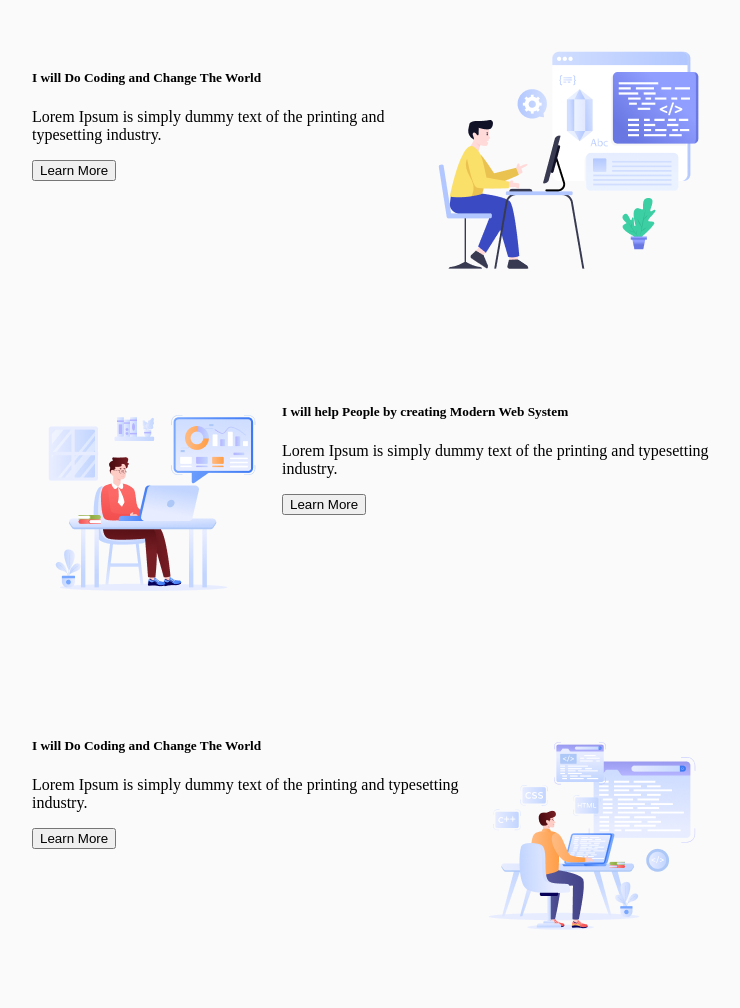
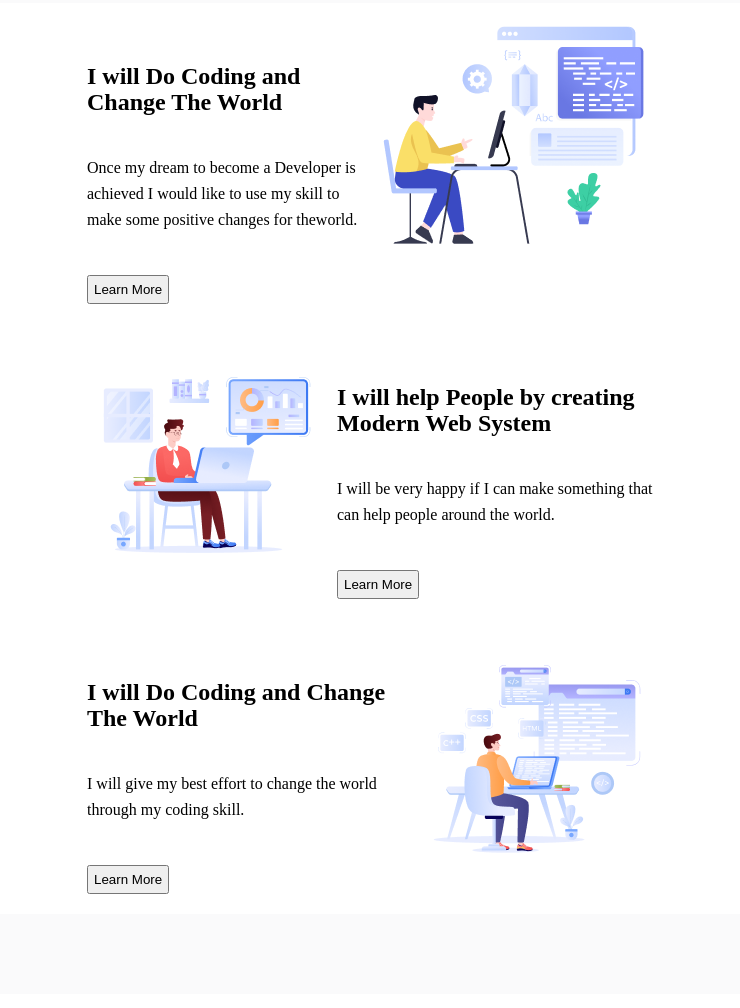
Before and after one commit to MushfikhaJyoti/my-first-PH-assignment, a plain HTML site: page index.html in a window 1280 px wide. Shown: the part 932-1940 px from the top of the page, without its empty margins (268-1008 px from the left). Drawn offline with Linux system fonts and the light colour scheme; a web font is replaced by a local one.

Commit message:
my motive section completed

```diff
--- a/Style/style.css
+++ b/Style/style.css
@@ -58,13 +58,23 @@
   background-color: #fafafb;
   margin: 85px 150px;
   padding: 80px 97px;
+  border-radius: 16px;
+}
+h5{
+  font-weight: bold;
+  font-size: 24px;
 }
 
 .layers{
+  background-color: #FFFFFF;
+  line-height: 26px;
   display: flex;
   justify-content: space-around;
   gap: 10px;
-  padding: 45px 45px;
+  padding: 20px 100px;
+}
+button{
+  padding: 5px;
 }
 
 /* inspiration sec styling */
--- a/index.html
+++ b/index.html
@@ -31,20 +31,20 @@
             <div class="motive-content">
                 <div class="first-content layers">
                     <div><h5>I will Do Coding and Change The World</h5>
-                        <p>Lorem Ipsum is simply dummy text of the printing and typesetting industry.</p>
+                        <p>Once my dream to become a Developer is achieved I would like to use my skill to make some positive changes for theworld.</p> <br>
                         <button>Learn More</button></div>
                     <div><img src="assets/Layer_1.png" alt="" srcset=""></div>
                 </div>
                 <div class="second-content layers">
                     <div><img src="assets/Group 3.png" alt=""></div>
                     <div><h5>I will help People by creating Modern Web System</h5>
-                <p>Lorem Ipsum is simply dummy text of the printing and typesetting industry.</p>
+                <p>I will be very happy if I can make something that can help people around the world.</p> <br>
                 <button>Learn More</button>
                     </div>
                 </div>
                 <div class="third-content layers">
             <div><h5>I will Do Coding and Change The World</h5>
-            <p>Lorem Ipsum is simply dummy text of the printing and typesetting industry.</p>
+            <p>I will give my best effort to change the world through my coding skill.</p> <br>
         <button>Learn More</button></div>
             <div><img src="assets/Group 4.png" alt=""></div>
                 </div>
```
